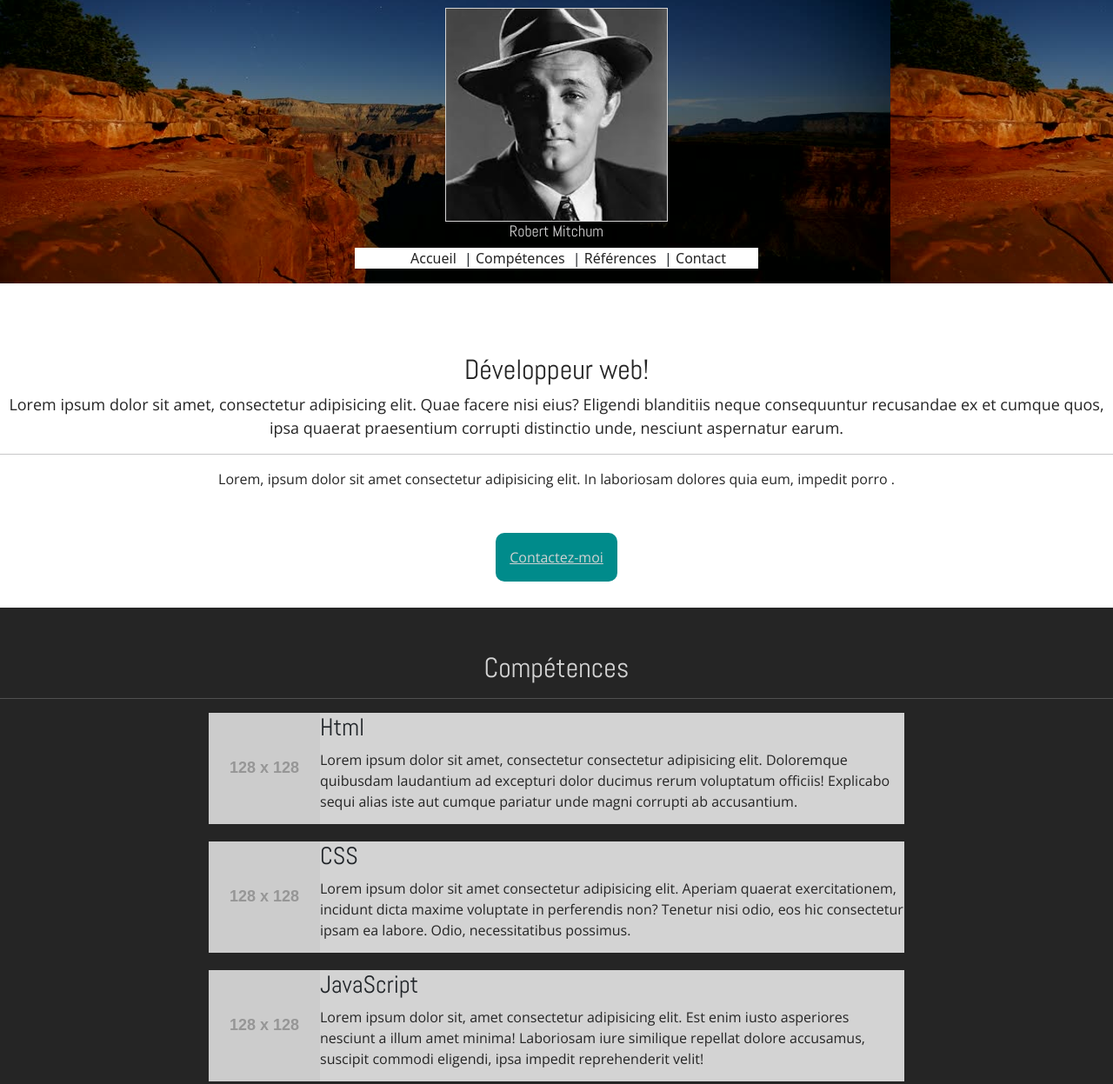
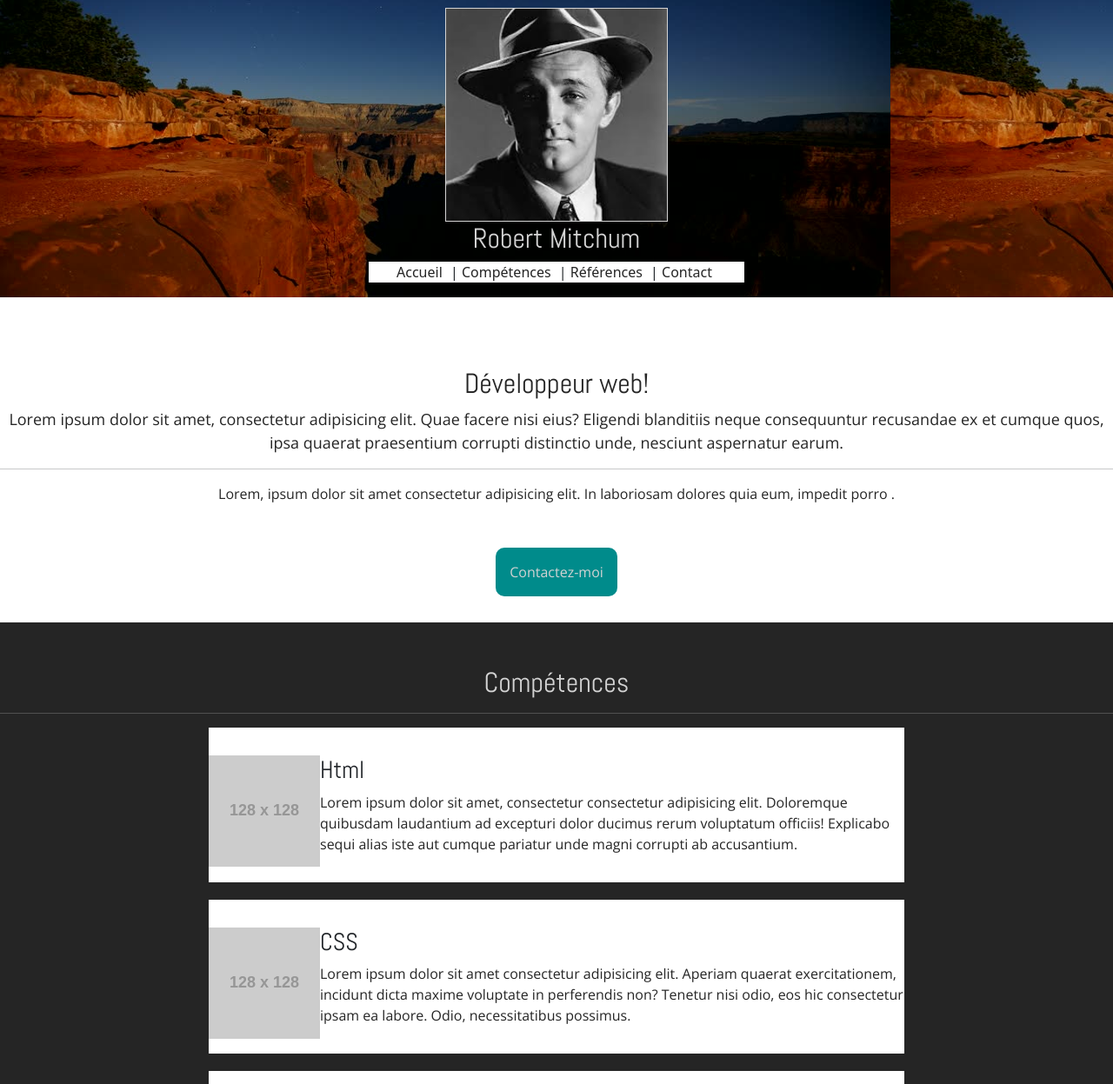
Before and after one commit to lescobales/cv, a plain HTML site: page index.html in a window 1280 px wide. Shown: the part 41-1288 px from the top of the page at 87% size. Drawn offline with nearby package versions, Linux system fonts and the light colour scheme; placeholder pictures from the web are drawn by us.

Commit message:
intégration jusqu'à compétence

```diff
--- a/style.css
+++ b/style.css
@@ -17,7 +17,7 @@ h1,h2,h3{
 
 h1{
     color: lightgrey;
-    font-size: large;
+    font-size: xx-large;
 }
 
 p{
@@ -47,10 +47,15 @@ nav{
     padding-right: 2rem;
 }
 
+nav ul{
+    padding-left: 0px;
+}
+
 nav ul li{
     display: inline-block;
     margin-right: 5px;
 }
+
 
 nav ul li a{
     text-decoration: none;
@@ -78,6 +83,7 @@ section{
     padding: 1rem;
     border-radius: 10px;
     margin-top: 50px;
+    text-decoration: none;
 }
 
 .display-1{
@@ -100,11 +106,12 @@ section{
 #competence .bg-light{
     text-align: left;
     width: 800px;
-    height: 128px;
-    background-color: lightgrey;
+    background-color: white;
     margin-left: auto;
     margin-right: auto;
     margin-bottom: 20px;
+    padding-top: 2rem;
+    padding-bottom: 2rem;
 }
 
 #competence .bg-light p{
@@ -115,6 +122,6 @@ section{
     text-align: left;
 }
 
-div img{
+#competence div img{
   float: left;
 }
```
